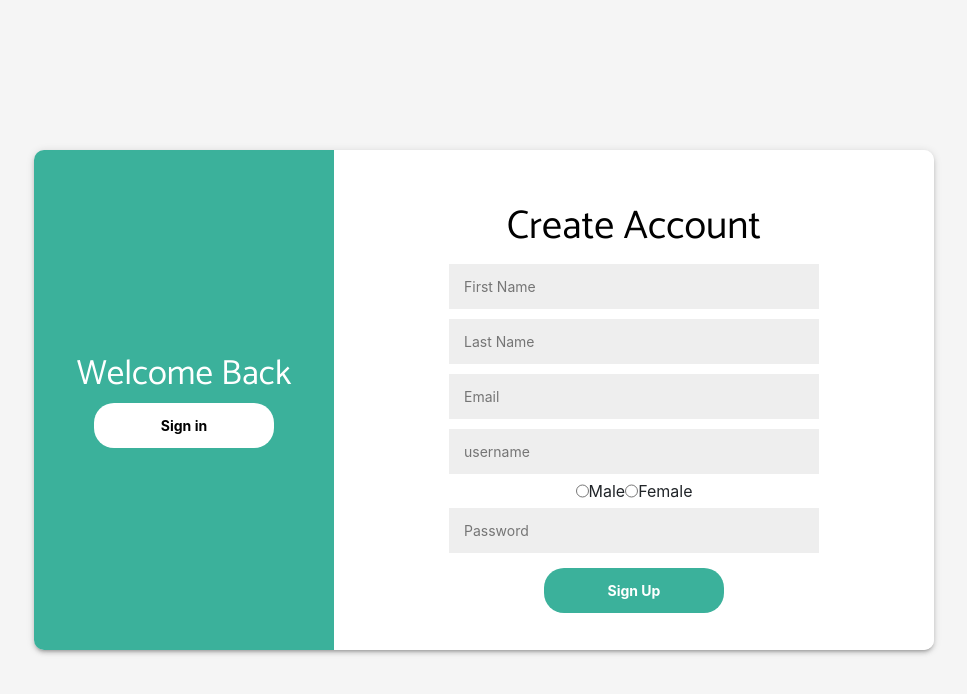
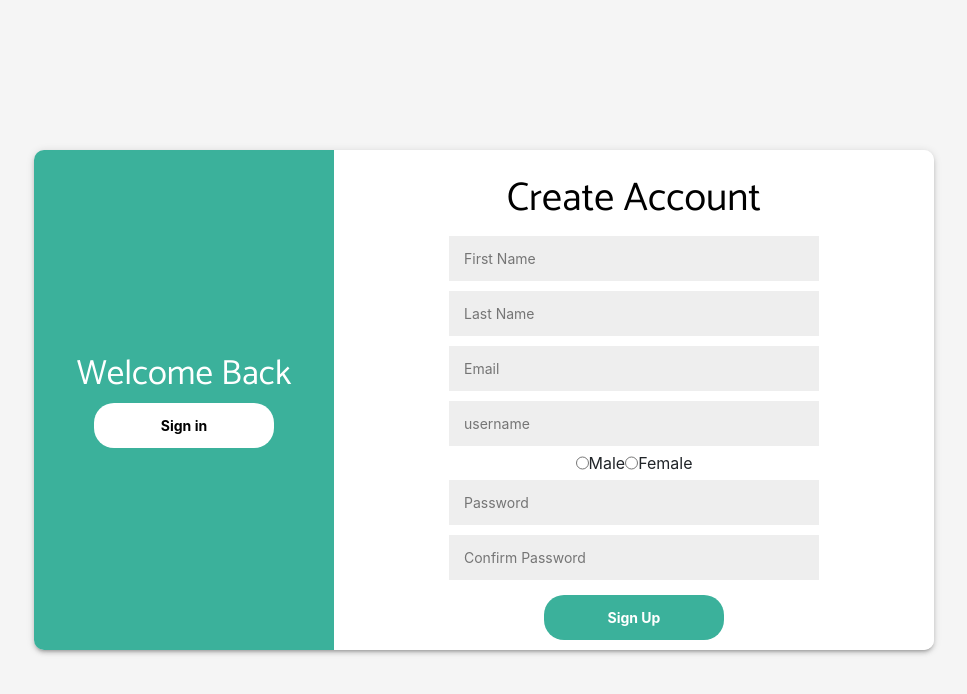
Before and after one commit to VarshaPrasanna/PharmacyReact, a React (Create React App) app in the folder frontend/: page /signup in a window 1280 px wide. Shown: the top 694 px of the page, without its empty margins (156-1123 px from the left). Built offline with nearby package versions, Linux system fonts and the light colour scheme; the HTML template or start-up script is replaced by a standard one.

Commit message:
confirm password in signup

```diff
--- a/frontend/src/components/Signup/Signup.jsx
+++ b/frontend/src/components/Signup/Signup.jsx
@@ -20,6 +20,13 @@ const Signup = () => {
 	const handleChange = ({ currentTarget: input }) => {
 		setData({ ...data, [input.name]: input.value });
 	};
+	const ConfirmPassword = ({ currentTarget: input })=>{
+
+       if(data.password !== input.value){
+		window.alert("confirm password should match with password");
+
+	   }
+	}
 
 	const handleSubmit = async (e) => {
 		e.preventDefault();
@@ -112,6 +119,15 @@ const Signup = () => {
 							required
 							className={styles.input}
 						/>
+						<input
+							type="password"
+							placeholder="Confirm Password"
+							name="confirm password"
+							onBlur={ConfirmPassword}
+							// value={data.password}
+							required
+							className={styles.input}
+						/>
 						{error && <div className={styles.error_msg}>{error}</div>}
 						<button type="submit" className={styles.green_btn}>
 							Sign Up
```
